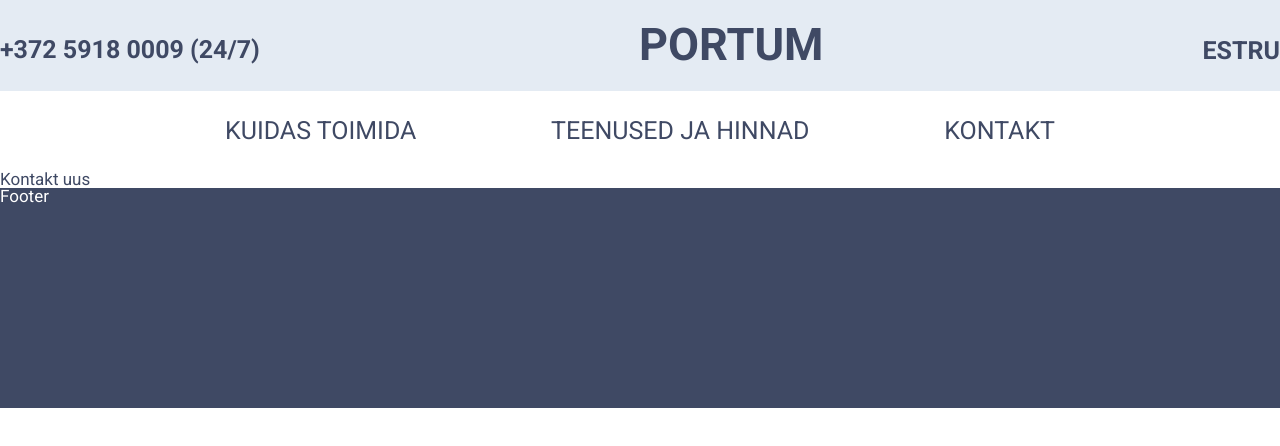
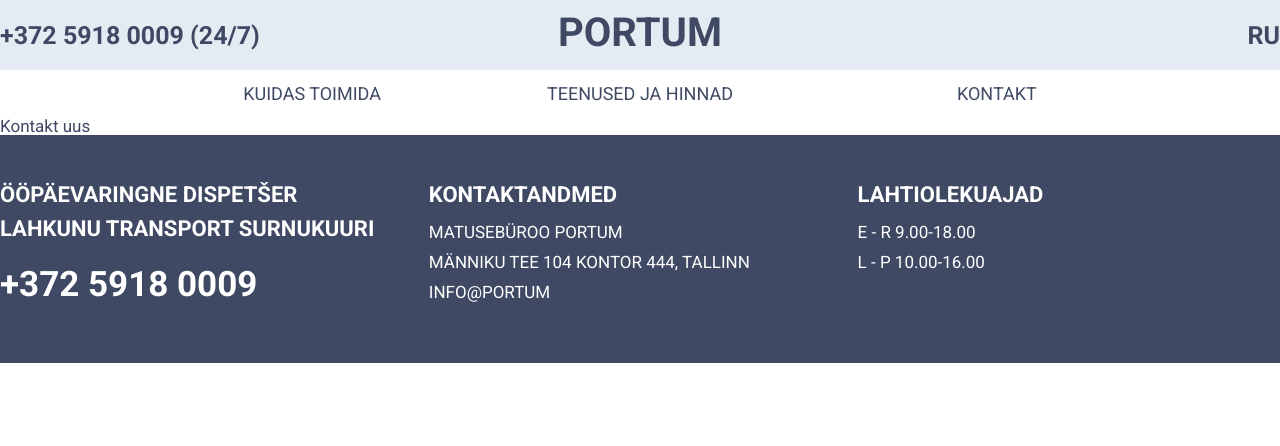
Before and after one commit to DmitriPrijomosev/Portum, a React (Create React App) app: page /kontakt in a window 1280 px wide. Shown: the top 446 px of the page. Built offline with nearby package versions, Linux system fonts and the light colour scheme.

Commit message:
Menu+header

```diff
--- a/src/App.css
+++ b/src/App.css
@@ -91,112 +91,154 @@
   overflow: hidden;
 }
 
+/* container and media */
+
 ._container {
   max-width: 1396px;
   margin: 0px auto;
+  display: flex;
+  justify-content: center;
 }
 
 /* Reset END */
 
+:root {
+  --index: calc(1vw + 1vh)
+}
+
+
+
+
+
 /* NavigationBar CSS */
 .navBar {
-  position: relative;
+
 }
 /* navBarTop */
 .navBarTop {
   font-weight: 700;
   font-size: 25px;
-  line-height: 120%;
+  line-height: 100%;
   text-transform: uppercase;
-  height: 91px;
+  height: 70px;
   background-color: #E4EBF3;
   align-items: center;
-
+  position: fixed;
+  top: 0;
+  overflow: hidden;
+  width: 100%;
+  z-index: 1;
 }
 
 .menuBar {
   display: flex;
-  justify-content: space-between;
   align-items: center;
+  height: 100%;
+}
+
+.phone {
 
 }
 
-.phone {
-  margin-top: 32px;
+.menuBarItem {
+  /* align-self: center; */
 }
 
 .logo {
 font-style: normal;
 font-weight: 700;
-font-size: 45px;
-margin-top: 30px;
-text-align: center;
-text-transform: uppercase;
+font-size: 40px;
 text-transform: uppercase;
 }
 
 .langSelector {
-  margin-top: 35px;
+  /* margin-top: 35px; */
+  width: 40px;
+}
+
+.lang_hidded {
+  display: none;
 }
 
 /* navBarBottom */
 .navBarBottom {
-max-width: 830px;
+margin-top: 70px;
+padding-top: 15px;
+padding-bottom: 15px;
+font-size: 18px;
+line-height: 100%;
 display: flex;
-justify-content: space-between;
-padding-top: 25px;
-padding-bottom: 25px;
-font-size: 25px;
-line-height: 120%;
-text-align: center;
+justify-content: center;
+}
+
+.navigation {
+  width: 62%;
+  display: flex;
+
+}
+
+.navElement {
+  flex: 0 1 33.333%;
+}
+
+.navElement1 {
+  text-align: left;
+}
+
+.navElement2 {
+  text-align: center;
+}
+
+.navElement3 {
+  text-align: right;
 }
 
 .navBarBottom button {
   text-transform: uppercase;
+
 }
 
 /* Homepage CSS */
 .section1 {
-height: 803px;
-padding-top: 164px;
+  margin-top: 0px;
+padding-top: 130px;
+padding-bottom: 200px;
 position: relative;
 justify-content: center;
 display: flex;
+
 }
 
 .section1_1 {
-  width: 830px;
-  height: 385px;
+  width: 62%;
   border-style: solid;
   border-color: #DBCEAB;
   border-width: 2px;
   margin: 0px auto;
+
 }
 
 .section1_2 {
-  width: 810px;
-  height: 364.57px;
+  /* height: 364.57px; */
+
   background: rgba(255, 255, 255, 0.5);
   margin: 10px;
-
+  display: flex;
+  justify-content: center;
 
 }
 
 .section1_3 {
-
-  box-sizing: border-box;
-  width: 750px;
-  height: 303.81px;
+  width: 100%;
   background: #fff;
-  opacity: 1!important;
+  opacity: 1;
   margin: 30px;
-
-  position: absolute;
+  padding: 70px;
 }
 
 .section1_3 h1 {
-  margin: 69px 271px 14px;
-  font-family: 'Roboto';
+margin-bottom: 14px;
+font-family: 'Roboto';
 font-style: normal;
 font-weight: 400;
 font-size: 14px;
@@ -208,12 +250,15 @@
 }
 
 .section1_3 h3 {
-  font-size: 45px;
+font-size: 45px;
 line-height: 59px;
 text-align: center;
 text-transform: uppercase;
 margin-top: 20px;
 color: #3F4964;
+margin-left: 82px;
+margin-right: 82px;
+
 }
 
 .hr {
@@ -231,7 +276,9 @@
 
 .section1_4 {
 position: absolute;
+
 width: 1114px;
+
 height: 140px;
 bottom: -80px;
 background: #DBCEAB;
--- a/src/App.jsx
+++ b/src/App.jsx
@@ -14,10 +14,7 @@
       <NavigationBar />
       <Routes>
         <Route path="" element={<Portum></Portum>}></Route>
-        <Route
-          path="kuidas-toimida"
-          element={<Kuidastoimida></Kuidastoimida>}
-        ></Route>
+        <Route path="kuidas-toimida" element={<Kuidastoimida></Kuidastoimida>}></Route>
         <Route path="teenused" element={<Teenused></Teenused>}></Route>
         <Route path="kontakt" element={<Kontakt></Kontakt>}></Route>
       </Routes>
--- a/src/CSS/footer.css
+++ b/src/CSS/footer.css
@@ -1,5 +1,43 @@
 .footer {
-	height: 220px;
+	text-transform: uppercase;
 	background: #3F4964;
-	color: white;
+	color: #fff;
+	padding-top: 49px;
+	padding-bottom: 55px;
 }
+
+.footer a {
+	color: #fff;
+
+}
+
+.footer_container {
+	width: 100%;
+	display: flex;
+	justify-content: space-between;
+}
+
+.footer_column {
+	flex: 0 1 33%;
+	/* border: solid 1px #fff; */
+
+}
+
+.footer_column_header p {
+	font-style: normal;
+	font-weight: 700;
+	font-size: 22px;
+	margin-bottom: 12px;
+}
+
+.footel_column_text {
+	line-height: 176%;
+}
+
+.footer_column_phone {
+	font-style: normal;
+	font-weight: 700;
+	font-size: 35px;
+	line-height: 30px;
+	margin-top: 30px;
+}
--- a/src/Components/Footer.jsx
+++ b/src/Components/Footer.jsx
@@ -2,10 +2,42 @@
 
 function Footer() {
 	return (
-		<div className='footer'>
-			Footer
-		</div>
-	 );
+    <div className="footer">
+      <div className="_container footer_container">
+        <div className="footer_column">
+          <div className="footer_column_header">
+            <p>
+              ÖÖPÄEVARINGNE DISPETŠER
+            </p>
+            <p>LAHKUNU TRANSPORT SURNUKUURI</p>
+          </div>
+          <div className="footer_column_phone">
+            <a href="tel:+37259180009">+372 5918 0009</a>
+          </div>
+        </div>
+        <div className="footer_column">
+          <div className="footer_column_header">
+            <p>Kontaktandmed</p>
+          </div>
+          <div className="footel_column_text">
+            <p>Matusebüroo portum</p>
+            <p>männiku tee 104 kontor 444, tallinn</p>
+            <a href="mailto:info@portum.ee">info@portum</a>
+          </div>
+        </div>
+        <div className="footer_column">
+          <div className="footer_column_header">
+            <p>Lahtiolekuajad</p>
+          </div>
+          <div className="footel_column_text">
+            <p>
+              E - R 9.00-18.00<br></br>L - P 10.00-16.00
+            </p>
+          </div>
+        </div>
+      </div>
+    </div>
+  );
 }
 
 export default Footer;
--- a/src/Components/NavigationBar.jsx
+++ b/src/Components/NavigationBar.jsx
@@ -1,33 +1,41 @@
 import { Link } from "react-router-dom";
 import { useTranslation } from "react-i18next";
+import { useState } from "react";
 
 function NavigationBar() {
 
   const { t, i18n } = useTranslation();
+  const [languageSelectorState, setLanguageSelectorState] = useState("ee");
+
 	const changeWebsiteLanguage = (language) => {
     i18n.changeLanguage(language);
-    localStorage.setItem("language", language);
+    localStorage.setItem("Portum_language", language);
+    setLanguageSelectorState(language);
   	};
 
 	return (
     <header className="navBar">
       <div className="navBarTop">
         <div className="_container menuBar">
-          <button className="phone">
+          <button className="phone menuBarItem navElement navElement1">
             <a href="tel:+37259180009">+372 5918 0009 (24/7)</a>
           </button>
-          <Link to="/">
+          <Link className="menuBarItem navElement navElement2" to="/">
             <button className="logo">Portum</button>
           </Link>
-          <div className="langSelector">
+          <div className="langSelector menuBarItem navElement navElement3">
             <button
-              className="lang"
+              className={
+                languageSelectorState === "ee" ? "lang lang_hidded" : "lang"
+              }
               onClick={() => changeWebsiteLanguage("ee")}
             >
-              EST
+              ET
             </button>
             <button
-              className="lang"
+              className={
+                languageSelectorState === "ru" ? "lang lang_hidded" : "lang"
+              }
               onClick={() => changeWebsiteLanguage("ru")}
             >
               RU
@@ -35,17 +43,19 @@
           </div>
         </div>
       </div>
-      <nav className="_container navBarBottom">
-        <Link to="/kuidas-toimida">
+      <div className="navBarBottom _container">
+        <nav className="navigation">
+          <Link className="navElement navElement1" to="/kuidas-toimida">
             <button>{t("navbar.kuidastoimida-button")}</button>
           </Link>
-        <Link to="/teenused">
+          <Link className="navElement navElement2" to="/teenused">
             <button>{t("navbar.teenused-button")}</button>
           </Link>
-        <Link to="/kontakt">
+          <Link className="navElement navElement3" to="/kontakt">
             <button>{t("navbar.kontakt-button")}</button>
           </Link>
         </nav>
+      </div>
     </header>
   );
 }
--- a/src/Pages/Portum.jsx
+++ b/src/Pages/Portum.jsx
@@ -6,7 +6,8 @@
 
 function Portum() {
 
-	const { t, i18n } = useTranslation();
+  const { t, i18n } = useTranslation();
+
 	const [toggleState, setToggleState] = useState(1);
 	const toggleTab = (index) => {
 		setToggleState(index);
@@ -19,6 +20,7 @@
         className="section1"
         style={{ backgroundImage: `url(${background})` }}
       >
+        <div className="_container">
         <div className="section1_1">
           <div className="section1_2">
             <div className="section1_3">
@@ -36,6 +38,7 @@
           <div className="section1_4_2">
             <a href="tel:+37259180009">5918 0009</a>
           </div>
+        </div>
         </div>
       </div>
       <div className="section2"></div>
--- a/src/i18n.js
+++ b/src/i18n.js
@@ -126,7 +126,7 @@
   .use(initReactI18next) // passes i18n down to react-i18next
   .init({
     resources,
-    lng: localStorage.getItem("language") || 'ee', // language to use, more information here: https://www.i18next.com/overview/configuration-options#languages-namespaces-resources
+    lng: localStorage.getItem("Portum_language") || 'ee', // language to use, more information here: https://www.i18next.com/overview/configuration-options#languages-namespaces-resources
     // you can use the i18n.changeLanguage function to change the language manually: https://www.i18next.com/overview/api#changelanguage
     // if you're using a language detector, do not define the lng option
 
```
Lines whose indentation alone changed are shown as unchanged.
